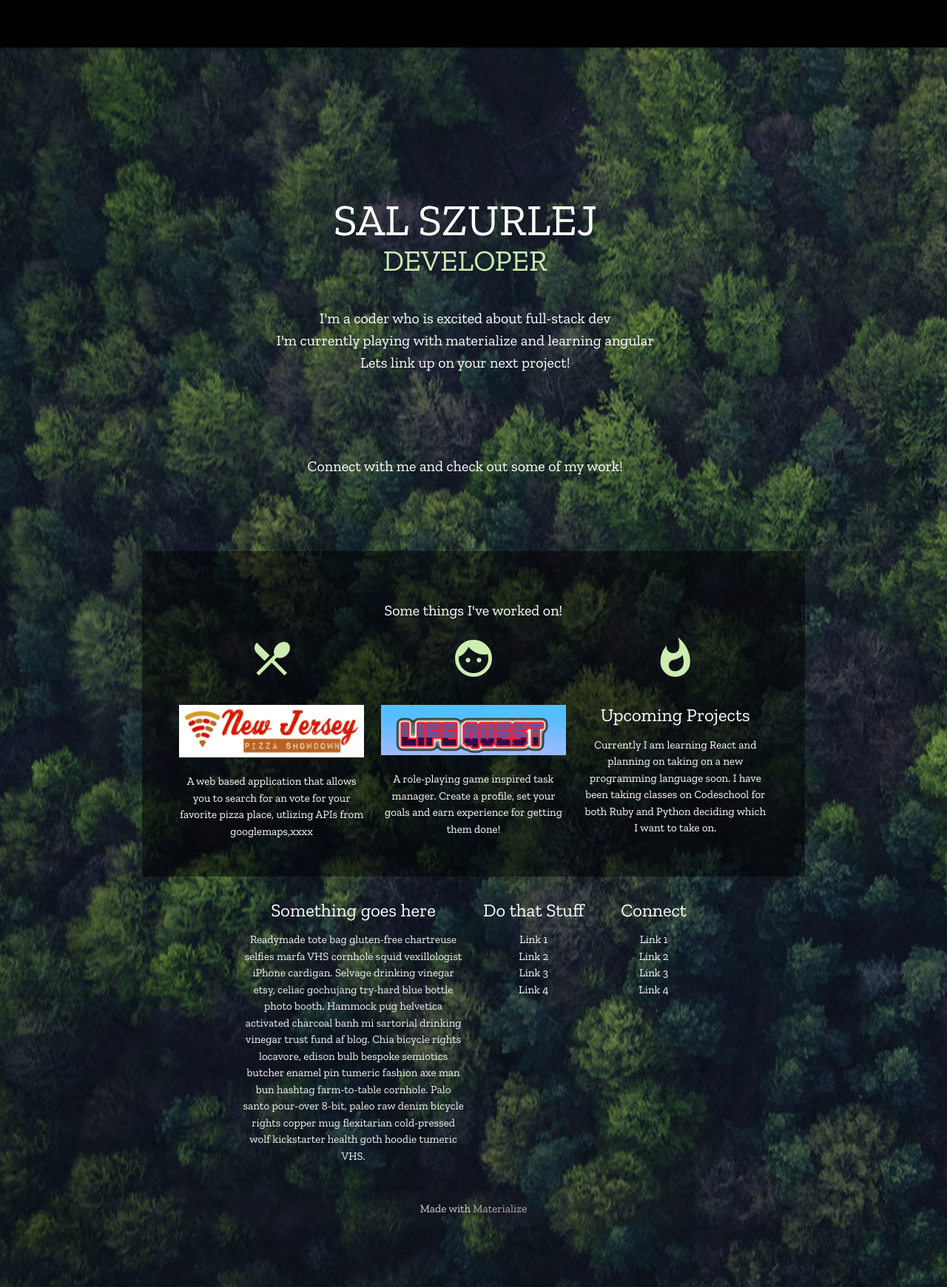
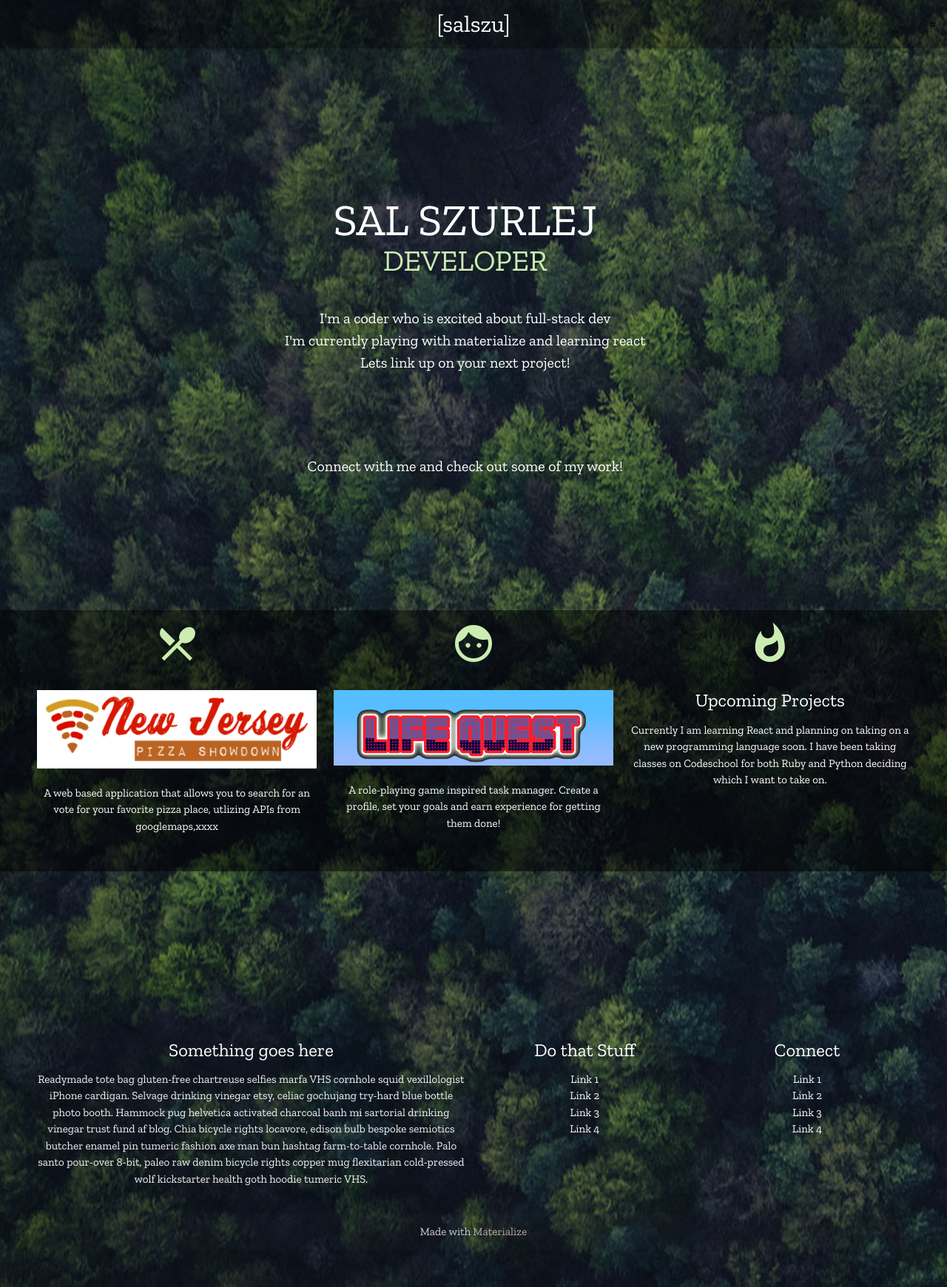
Before and after one commit to salszu/salszuPort, a PHP site: page / in a window 1280 px wide. Shown: the whole page at 74% size. Run offline with PHP 8.4, Linux system fonts and the light colour scheme; some libraries are stand-ins or nearby versions; some web fonts are replaced.

Commit message:
navbar set, margins polished

```diff
--- a/assets/style.css
+++ b/assets/style.css
@@ -38,6 +38,15 @@
 .form,
 .social {
   width: 100%;
+
+}
+nav {
+  background-color:rgba(0, 0, 0, 0.33);
+}
+#logo-container {
+  color: white;
+  text-align: center;
+  margin-right: 50%;
 
 }
 
@@ -82,6 +91,10 @@
 }
 #myFooter {
   background-color: transparent;
+  margin-left:50px;
+  margin-right: 50px;
+  margin-top: 100px;
+  margin-bottom: 50px;
 }
 .followUs {
 
@@ -104,11 +117,18 @@
   width: 100%;
   margin-left: 0px;
   margin-right: 0px;
+  margin-top: 50px;
+  margin-bottom: 50px;
 }
+.container {
+   width: 100%;
 
+}
 .section {
   margin-left:50px;
   margin-right: 50px;
+  margin-top: 100px;
+  margin-bottom: 50px;
 }
 
 h2 {
@@ -140,7 +160,6 @@
 .socialIcon:hover {
   color: #CBEDB1;
   transition-duration: 1s;
-  ;
   text-shadow: 0 0 20px white;
 }
 
--- a/index.html
+++ b/index.html
@@ -8,21 +8,19 @@
   <link rel="stylesheet" type="text/css" href="assets/style.css">
   <link href="https://fonts.googleapis.com/icon?family=Material+Icons" rel="stylesheet">
   <link href="https://fonts.googleapis.com/css?family=Zilla+Slab" rel="stylesheet">
-
   <script src="assets/script.js"></script>
   <meta name="viewport" content="width=device-width, initial-scale=1.0" />
 </head>
 
 <body>
-  <nav class="black" role="navigation">
+  <nav role="navigation">
     <div class="nav-wrapper container">
-      <a id="logo-container" href="#" class="brand-logo">Logo</a>
+      <a href="#" class="brand-logo center" id="logo-container">[salszu]</a>
       <ul class="right hide-on-med-and-down">
-        <li><a href="#">Navbar Link</a></li>
+        <li><a href="#">#</a></li>
       </ul>
-
       <ul id="nav-mobile" class="side-nav">
-        <li><a href="#">Navbar Link</a></li>
+        <li><a href="#">#</a></li>
       </ul>
       <a href="#" data-activates="nav-mobile" class="button-collapse"><i class="material-icons">menu</i></a>
     </div>
@@ -43,10 +41,9 @@
     <div class="social row">
       <div class="follow">
         <p class="followUs ">
-          I'm a coder who is excited about full-stack dev <br> I'm currently playing with materialize and learning angular <br> Lets link up on your next project!
+          I'm a coder who is excited about full-stack dev <br> I'm currently playing with materialize and learning react <br> Lets link up on your next project!
         </p>
       </div>
-
       <p class="followUs">
         <br><br><br>Connect with me and check out some of my work!
       </p>
@@ -67,12 +64,8 @@
     <!-- lower container, 3 project showcase -->
     <div class="container projects">
       <div class="section">
-
         <!--   showcase   -->
         <div class="row">
-         <p class="followUs">
-        <br>Some things I've worked on!
-         </p>
           <div class="col s12 m4">
             <div class="icon-block">
               <h2 class="center brown-text"><i class="material-icons medium">local_dining</i></h2>
@@ -84,7 +77,6 @@
               <p class="light">A web based application that allows you to search for an vote for your favorite pizza place, utlizing APIs from googlemaps,xxxx </p>
             </div>
           </div>
-
           <div class="col s12 m4">
             <div class="icon-block">
               <h2 class="center brown-text"><i class="material-icons medium">face</i></h2>
@@ -96,27 +88,25 @@
               <p class="light"> A role-playing game inspired task manager. Create a profile, set your goals and earn experience for getting them done!</p>
             </div>
           </div>
-
           <div class="col s12 m4">
             <div class="icon-block">
               <h2 class="center brown-text"><i class="material-icons medium">whatshot</i></h2>
               <h5 class="center">Upcoming Projects</h5>
-
               <p class="light"> Currently I am learning React and planning on taking on a new programming language soon. I have been taking classes on Codeschool for both Ruby and Python deciding which I want to take on. </p>
             </div>
           </div>
         </div>
-
       </div>
     </div>
+    <br><br>
     <footer class="page-footer" id="myFooter">
       <div class="container">
         <div class="row">
           <div class="col l6 s12">
             <h5 class="white-text">Something goes here</h5>
-          <p class="grey-text text-lighten-4">Readymade tote bag gluten-free chartreuse selfies marfa VHS cornhole squid vexillologist iPhone cardigan. Selvage drinking vinegar etsy, celiac gochujang try-hard blue bottle photo booth. Hammock pug helvetica activated charcoal banh mi sartorial drinking vinegar trust fund af blog. Chia bicycle rights locavore, edison bulb bespoke semiotics butcher enamel pin tumeric fashion axe man bun hashtag farm-to-table cornhole. Palo santo pour-over 8-bit, paleo raw denim bicycle rights copper mug flexitarian cold-pressed wolf kickstarter health goth hoodie tumeric VHS.</p>
-
-
+            <p class="grey-text text-lighten-4">Readymade tote bag gluten-free chartreuse selfies marfa VHS cornhole squid vexillologist iPhone cardigan. Selvage drinking vinegar etsy, celiac gochujang try-hard blue bottle photo booth. Hammock pug helvetica activated charcoal banh mi sartorial
+              drinking vinegar trust fund af blog. Chia bicycle rights locavore, edison bulb bespoke semiotics butcher enamel pin tumeric fashion axe man bun hashtag farm-to-table cornhole. Palo santo pour-over 8-bit, paleo raw denim bicycle rights copper
+              mug flexitarian cold-pressed wolf kickstarter health goth hoodie tumeric VHS.</p>
           </div>
           <div class="col l3 s12">
             <h5 class="white-text">Do that Stuff</h5>
@@ -145,7 +135,6 @@
       </div>
     </footer>
   </div>
-
   <script type="text/javascript" src="https://code.jquery.com/jquery-3.2.1.min.js"></script>
   <script src="js/materialize.min.js"></script>
 </body>
```
Lines whose indentation alone changed are shown as unchanged.
